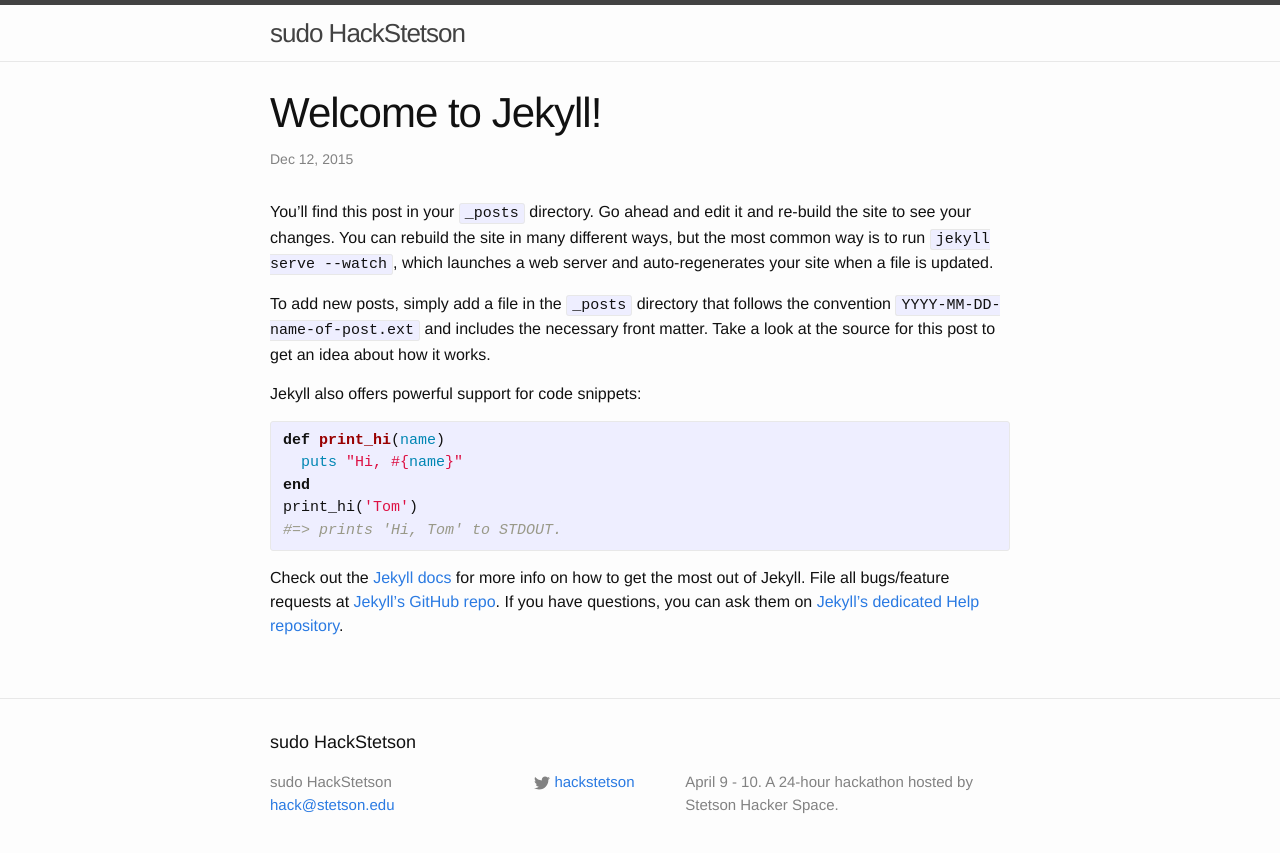
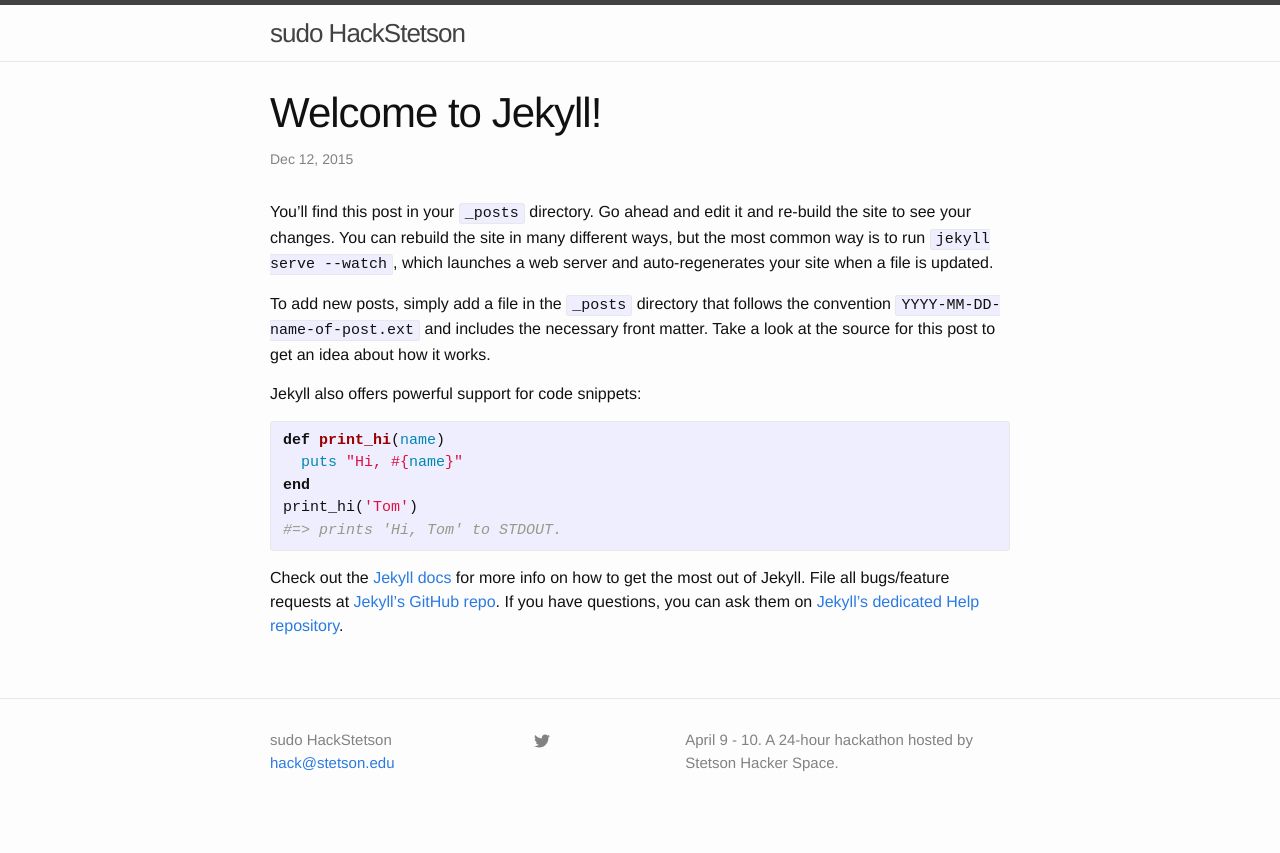
Before and after one commit to suhack/sudo, a Jekyll site: the page built from _posts/2015-12-12-welcome-to-jekyll.markdown, in a window 1280 px wide. Shown: the top 853 px of the page. Built offline with Jekyll 4.4.1, drawn with Linux system fonts in a browser that asks for light colours.

Commit message:
Update footer
Remove github
Remove twitter handle

```diff
--- a/_includes/footer.html
+++ b/_includes/footer.html
@@ -1,8 +1,6 @@
 <footer class="site-footer">
 
   <div class="wrapper">
-
-    <h2 class="footer-heading">{{ site.title }}</h2>
 
     <div class="footer-col-wrapper">
       <div class="footer-col  footer-col-1">
@@ -14,31 +12,15 @@
 
       <div class="footer-col  footer-col-2">
         <ul class="social-media-list">
-          {% if site.github_username %}
-          <li>
-            <a href="https://github.com/{{ site.github_username }}">
-              <span class="icon  icon--github">
-                <svg viewBox="0 0 16 16">
-                  <path fill="#828282" d="M7.999,0.431c-4.285,0-7.76,3.474-7.76,7.761 c0,3.428,2.223,6.337,5.307,7.363c0.388,0.071,0.53-0.168,0.53-0.374c0-0.184-0.007-0.672-0.01-1.32 c-2.159,0.469-2.614-1.04-2.614-1.04c-0.353-0.896-0.862-1.135-0.862-1.135c-0.705-0.481,0.053-0.472,0.053-0.472 c0.779,0.055,1.189,0.8,1.189,0.8c0.692,1.186,1.816,0.843,2.258,0.645c0.071-0.502,0.271-0.843,0.493-1.037 C4.86,11.425,3.049,10.76,3.049,7.786c0-0.847,0.302-1.54,0.799-2.082C3.768,5.507,3.501,4.718,3.924,3.65 c0,0,0.652-0.209,2.134,0.796C6.677,4.273,7.34,4.187,8,4.184c0.659,0.003,1.323,0.089,1.943,0.261 c1.482-1.004,2.132-0.796,2.132-0.796c0.423,1.068,0.157,1.857,0.077,2.054c0.497,0.542,0.798,1.235,0.798,2.082 c0,2.981-1.814,3.637-3.543,3.829c0.279,0.24,0.527,0.713,0.527,1.437c0,1.037-0.01,1.874-0.01,2.129 c0,0.208,0.14,0.449,0.534,0.373c3.081-1.028,5.302-3.935,5.302-7.362C15.76,3.906,12.285,0.431,7.999,0.431z"/>
-                </svg>
-              </span>
-
-              <span class="username">{{ site.github_username }}</span>
-            </a>
-          </li>
-          {% endif %}
-
           {% if site.twitter_username %}
           <li>
             <a href="https://twitter.com/{{ site.twitter_username }}">
               <span class="icon  icon--twitter">
                 <svg viewBox="0 0 16 16">
                   <path fill="#828282" d="M15.969,3.058c-0.586,0.26-1.217,0.436-1.878,0.515c0.675-0.405,1.194-1.045,1.438-1.809
-                  c-0.632,0.375-1.332,0.647-2.076,0.793c-0.596-0.636-1.446-1.033-2.387-1.033c-1.806,0-3.27,1.464-3.27,3.27 c0,0.256,0.029,0.506,0.085,0.745C5.163,5.404,2.753,4.102,1.14,2.124C0.859,2.607,0.698,3.168,0.698,3.767 c0,1.134,0.577,2.135,1.455,2.722C1.616,6.472,1.112,6.325,0.671,6.08c0,0.014,0,0.027,0,0.041c0,1.584,1.127,2.906,2.623,3.206 C3.02,9.402,2.731,9.442,2.433,9.442c-0.211,0-0.416-0.021-0.615-0.059c0.416,1.299,1.624,2.245,3.055,2.271 c-1.119,0.877-2.529,1.4-4.061,1.4c-0.264,0-0.524-0.015-0.78-0.046c1.447,0.928,3.166,1.469,5.013,1.469 c6.015,0,9.304-4.983,9.304-9.304c0-0.142-0.003-0.283-0.009-0.423C14.976,4.29,15.531,3.714,15.969,3.058z"/>
+                  c-0.632,0.375-1.332,0.647-2.076,0.793c-0.596-0.636-1.446-1.033-2.387-1.033c-1.806,0-3.27,1.464-3.27,3.27 c0,0.256,0.029,0.506,0.085,0.745C5.163,5.404,2.753,4.102,1.14,2.124C0.859,2.607,0.698,3.168,0.698,3.767 c0,1.134,0.577,2.135,1.455,2.722C1.616,6.472,1.112,6.325,0.671,6.08c0,0.014,0,0.027,0,0.041c0,1.584,1.127,2.906,2.623,3.206 C3.02,9.402,2.731,9.442,2.433,9.442c-0.211,0-0.416-0.021-0.615-0.059c0.416,1.299,1.624,2.245,3.055,2.271 c-1.119,0.877-2.529,1.4-4.061,1.4c-0.264,0-0.524-0.015-0.78-0.046c1.447,0.928,3.166,1.469,5.013,1.469 c6.015,0,9.304-4.983,9.304-9.304c0-0.142-0.003-0.283-0.009-0.423C14.976,4.29,15.531,3.714,15.969,3.058z"></path>
                 </svg>
               </span>
-
-              <span class="username">{{ site.twitter_username }}</span>
             </a>
           </li>
           {% endif %}
```
